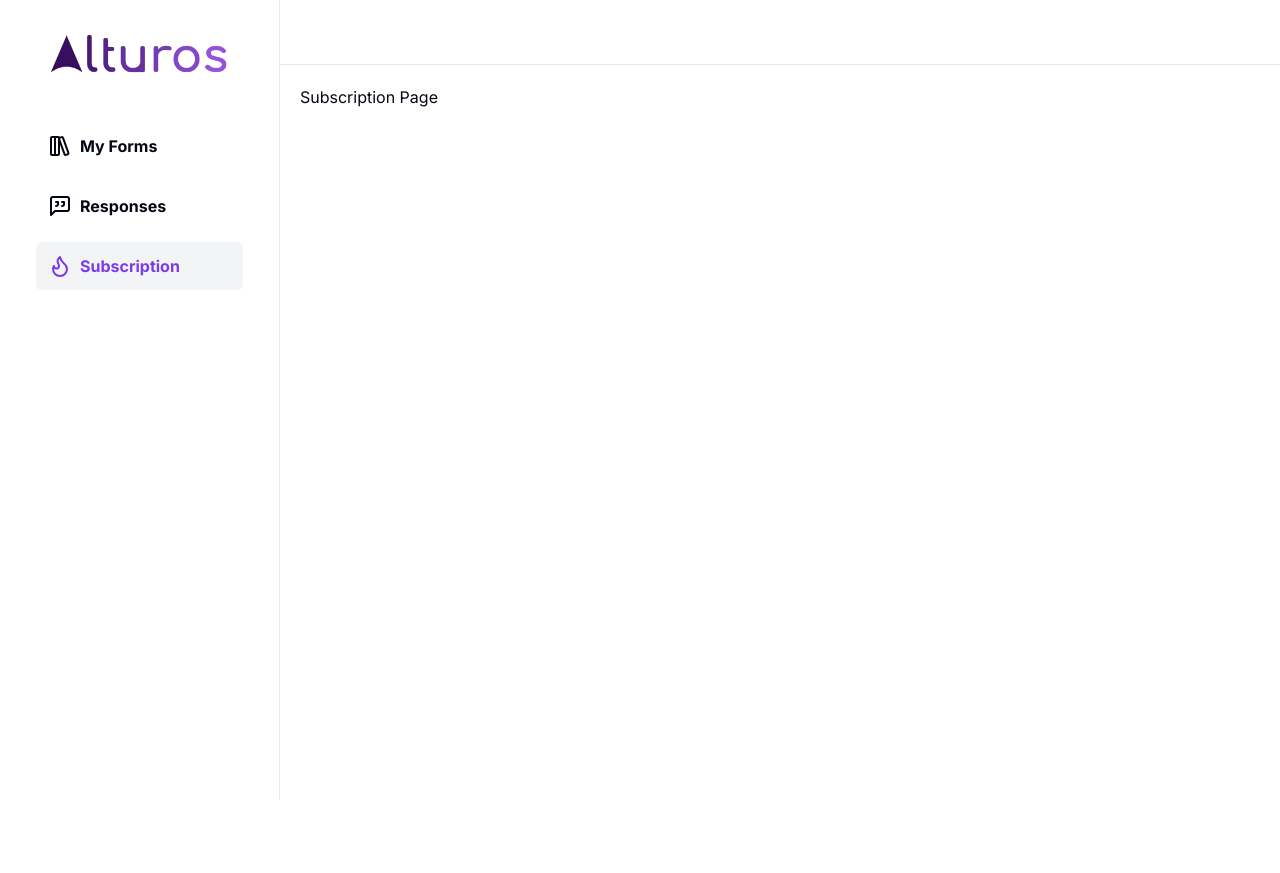
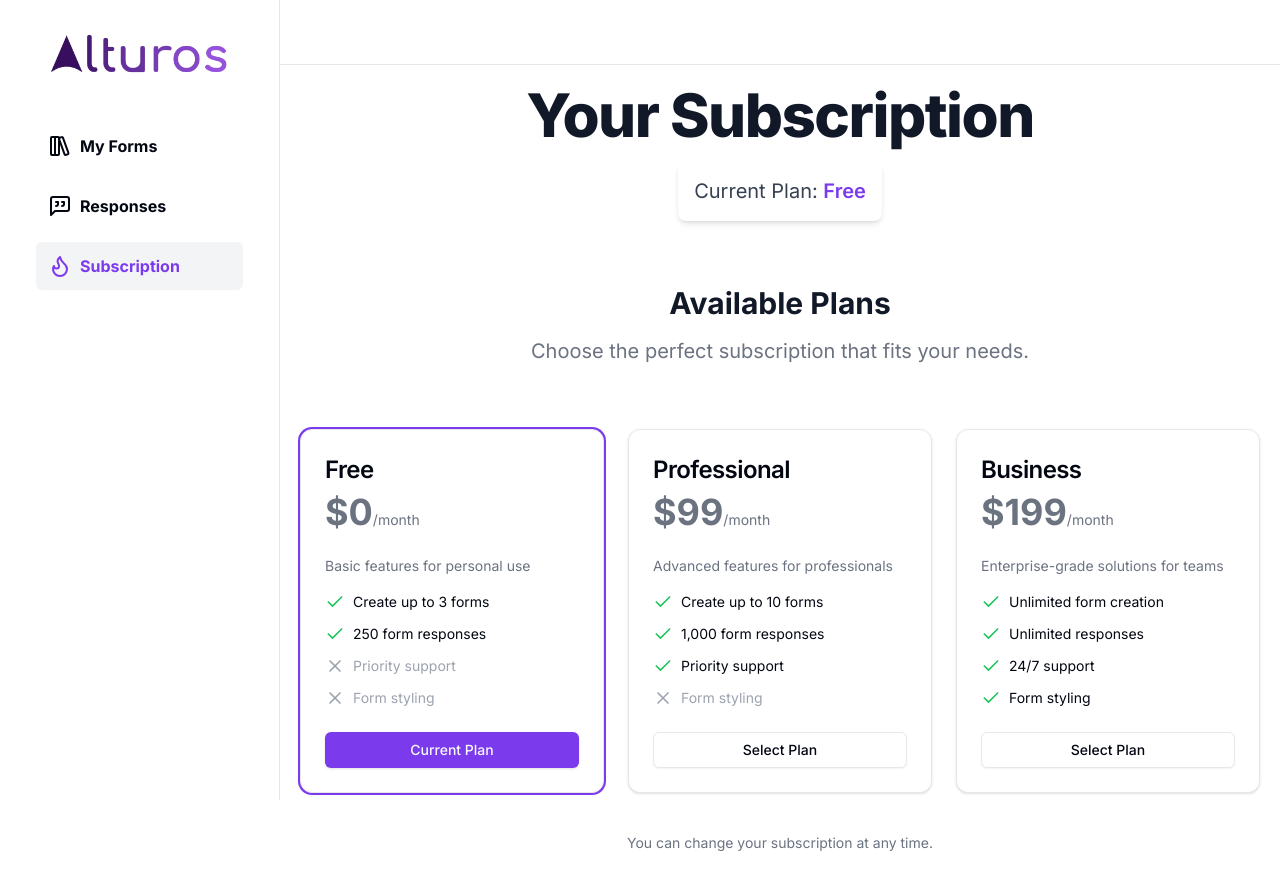
Before and after one commit to GlowingObsidian/Alturos, a Next.js app: page /dashboard/subscription in a window 1280 px wide. Before the commit the page ends 800 px from the top, so only its background shows below. Built offline with nearby package versions, Linux system fonts and the light colour scheme.

Commit message:
designed the subscription page

```diff
--- a/app/dashboard/subscription/page.tsx
+++ b/app/dashboard/subscription/page.tsx
@@ -1,5 +1,134 @@
+import { Check, X } from "lucide-react";
+import { Button } from "@/components/ui/button";
+import {
+  Card,
+  CardContent,
+  CardDescription,
+  CardFooter,
+  CardHeader,
+  CardTitle,
+} from "@/components/ui/card";
+
+const subscriptions = [
+  {
+    name: "Free",
+    price: "$0",
+    description: "Basic features for personal use",
+    features: ["Create up to 3 forms", "250 form responses"],
+    notIncluded: ["Priority support", "Form styling"],
+  },
+  {
+    name: "Professional",
+    price: "$99",
+    description: "Advanced features for professionals",
+    features: [
+      "Create up to 10 forms",
+      "1,000 form responses",
+      "Priority support",
+    ],
+    notIncluded: ["Form styling"],
+  },
+  {
+    name: "Business",
+    price: "$199",
+    description: "Enterprise-grade solutions for teams",
+    features: [
+      "Unlimited form creation",
+      "Unlimited responses",
+      "24/7 support",
+      "Form styling",
+    ],
+    notIncluded: [],
+  },
+];
+
 function page() {
-  return <div>Subscription Page</div>;
+  const currentSubscription = "Free";
+
+  return (
+    <div className="">
+      <div className="max-w-7xl mx-auto">
+        <div className="text-center mb-12">
+          <h1 className="text-4xl font-extrabold text-gray-900 sm:text-5xl sm:tracking-tight lg:text-6xl">
+            Your Subscription
+          </h1>
+          <div className="mt-4 p-4 bg-white rounded-lg shadow-md inline-block">
+            <p className="text-xl text-gray-700">
+              Current Plan:{" "}
+              <span className="font-semibold text-primary">
+                {currentSubscription}
+              </span>
+            </p>
+          </div>
+        </div>
+
+        <div className="text-center mt-16 mb-8">
+          <h2 className="text-3xl font-bold text-gray-900">Available Plans</h2>
+          <p className="mt-4 text-xl text-gray-500">
+            Choose the perfect subscription that fits your needs.
+          </p>
+        </div>
+
+        <div className="mt-12 space-y-4 sm:mt-16 sm:space-y-0 sm:grid sm:grid-cols-2 sm:gap-6 lg:max-w-4xl lg:mx-auto xl:max-w-none xl:grid-cols-3">
+          {subscriptions.map((sub) => (
+            <Card
+              key={sub.name}
+              className={`flex flex-col justify-between ${
+                currentSubscription === sub.name ? "ring-2 ring-primary" : ""
+              }`}
+            >
+              <CardHeader>
+                <CardTitle className="text-2xl font-semibold">
+                  {sub.name}
+                </CardTitle>
+                <CardDescription>
+                  <span className="text-4xl font-bold">{sub.price}</span>
+                  <span className="text-gray-500">/month</span>
+                </CardDescription>
+              </CardHeader>
+              <CardContent>
+                <p className="text-sm text-muted-foreground mb-4">
+                  {sub.description}
+                </p>
+                <ul className="space-y-3">
+                  {sub.features.map((feature, index) => (
+                    <li key={index} className="flex items-center">
+                      <Check className="h-5 w-5 text-green-500 mr-2" />
+                      <span className="text-sm">{feature}</span>
+                    </li>
+                  ))}
+                  {sub.notIncluded.map((feature, index) => (
+                    <li key={index} className="flex items-center text-gray-400">
+                      <X className="h-5 w-5 mr-2" />
+                      <span className="text-sm">{feature}</span>
+                    </li>
+                  ))}
+                </ul>
+              </CardContent>
+              <CardFooter>
+                <Button
+                  variant={
+                    currentSubscription === sub.name ? "default" : "outline"
+                  }
+                  className="w-full"
+                >
+                  {currentSubscription === sub.name
+                    ? "Current Plan"
+                    : "Select Plan"}
+                </Button>
+              </CardFooter>
+            </Card>
+          ))}
+        </div>
+
+        <div className="mt-10 text-center">
+          <p className="text-sm text-gray-500">
+            You can change your subscription at any time.
+          </p>
+        </div>
+      </div>
+    </div>
+  );
 }
 
 export default page;
```
